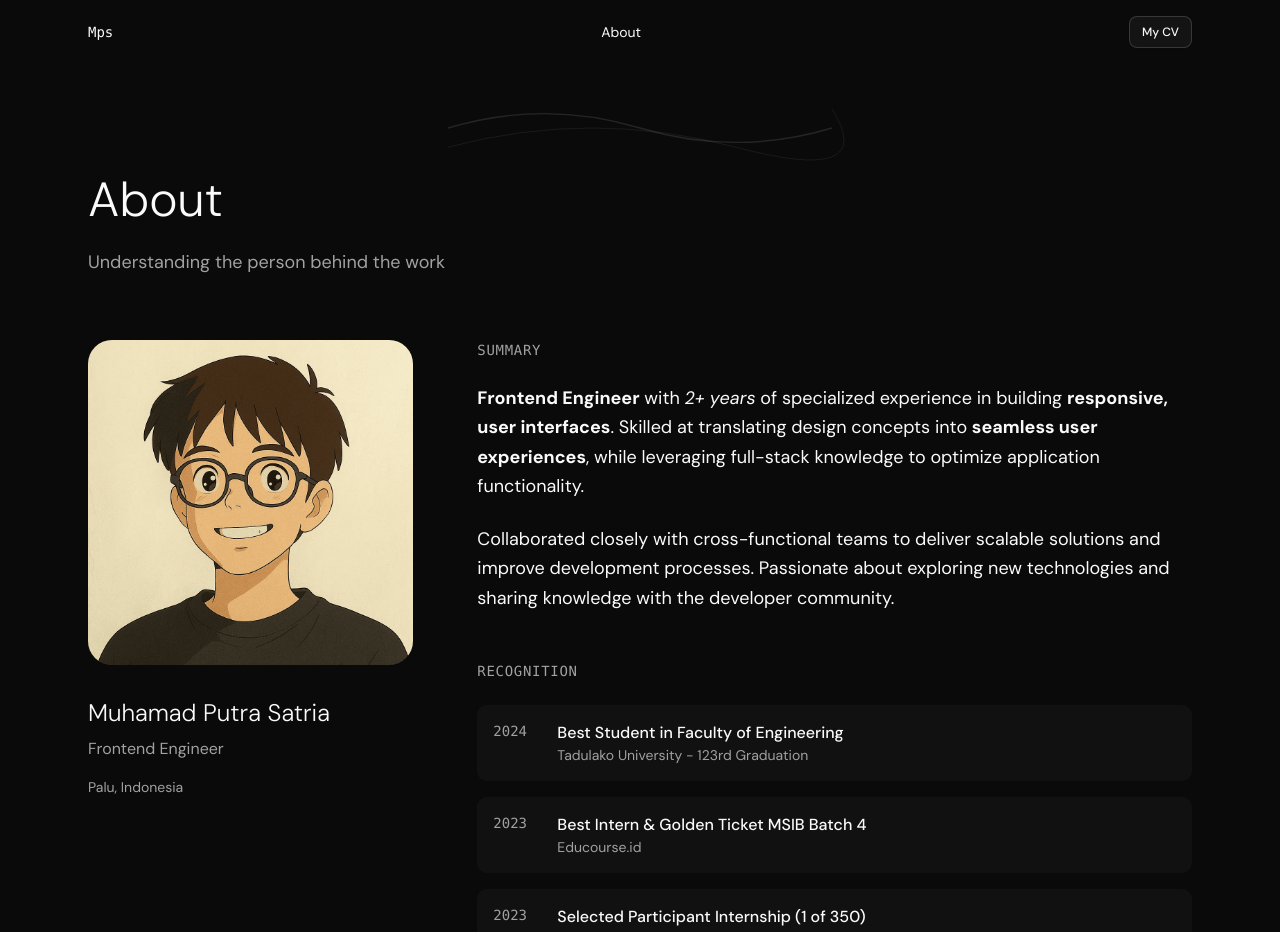
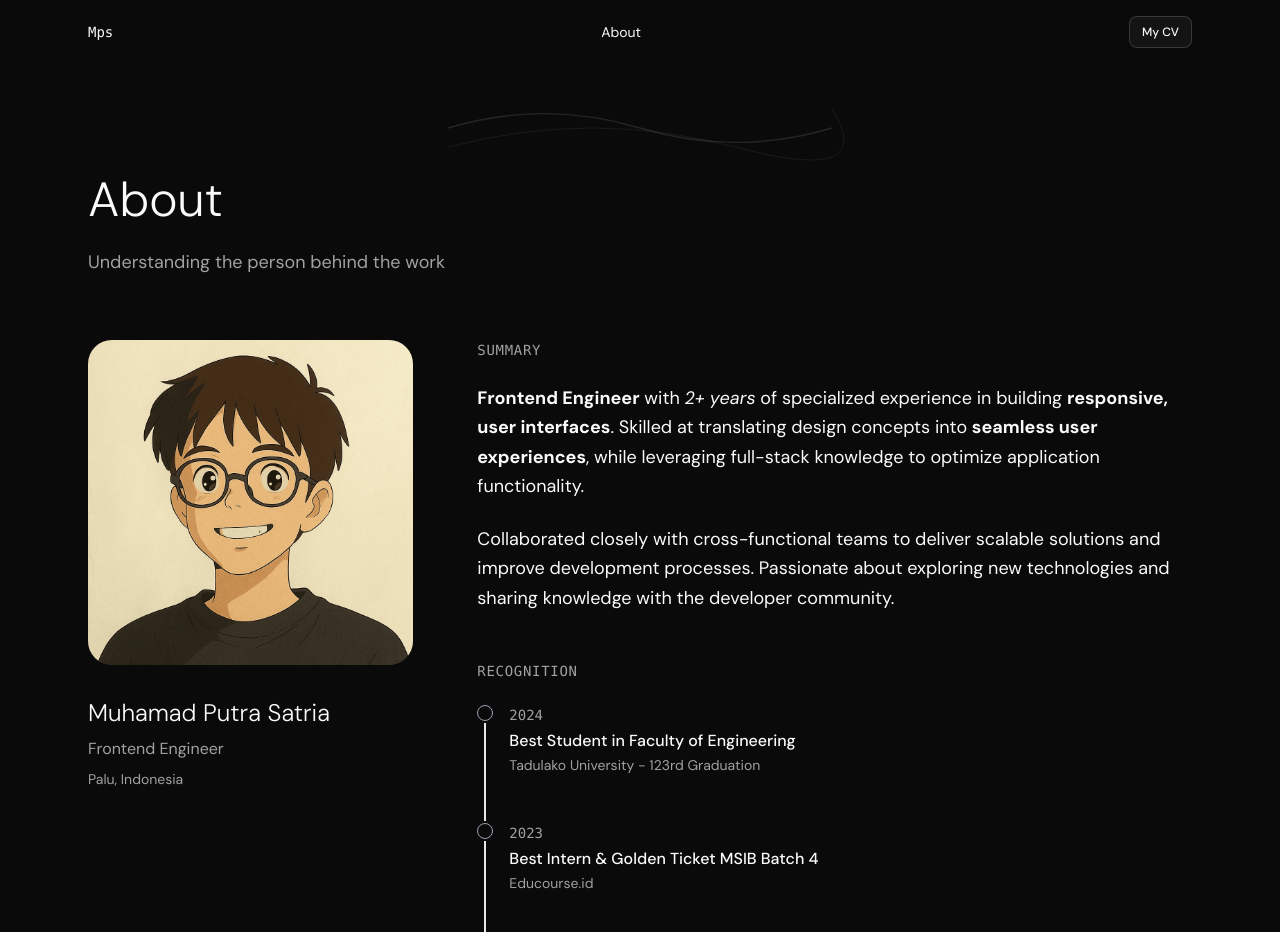
Before and after one commit to mpsalunggg/webku, a React (Vite) app: page /about in a window 1280 px wide. Shown: the top 932 px of the page. Built offline with nearby package versions, Linux system fonts and the light colour scheme.

Commit message:
feat: add timeline component

```diff
--- a/package.json
+++ b/package.json
@@ -22,6 +22,7 @@
     "graphql": "^16.11.0",
     "lucide-react": "^0.507.0",
     "motion": "^12.10.0",
+    "radix-ui": "^1.4.3",
     "react": "^19.0.0",
     "react-dom": "^19.0.0",
     "react-simple-typewriter": "^5.0.1",
--- /dev/null
+++ b/src/components/ui/timeline.tsx
@@ -0,0 +1,208 @@
+import * as React from "react"
+import { Slot } from "radix-ui"
+
+import { cn } from "@/lib/utils"
+
+// Types
+type TimelineContextValue = {
+  activeStep: number
+  setActiveStep: (step: number) => void
+}
+
+// Context
+const TimelineContext = React.createContext<TimelineContextValue | undefined>(
+  undefined
+)
+
+const useTimeline = () => {
+  const context = React.useContext(TimelineContext)
+  if (!context) {
+    throw new Error("useTimeline must be used within a Timeline")
+  }
+  return context
+}
+
+// Components
+interface TimelineProps extends React.HTMLAttributes<HTMLDivElement> {
+  defaultValue?: number
+  value?: number
+  onValueChange?: (value: number) => void
+  orientation?: "horizontal" | "vertical"
+}
+
+function Timeline({
+  defaultValue = 1,
+  value,
+  onValueChange,
+  orientation = "vertical",
+  className,
+  ...props
+}: TimelineProps) {
+  const [activeStep, setInternalStep] = React.useState(defaultValue)
+
+  const setActiveStep = React.useCallback(
+    (step: number) => {
+      if (value === undefined) {
+        setInternalStep(step)
+      }
+      onValueChange?.(step)
+    },
+    [value, onValueChange]
+  )
+
+  const currentStep = value ?? activeStep
+
+  return (
+    <TimelineContext.Provider
+      value={{ activeStep: currentStep, setActiveStep }}
+    >
+      <div
+        data-slot="timeline"
+        className={cn(
+          "group/timeline flex data-[orientation=horizontal]:w-full data-[orientation=horizontal]:flex-row data-[orientation=vertical]:flex-col",
+          className
+        )}
+        data-orientation={orientation}
+        {...props}
+      />
+    </TimelineContext.Provider>
+  )
+}
+
+// TimelineContent
+function TimelineContent({
+  className,
+  ...props
+}: React.HTMLAttributes<HTMLDivElement>) {
+  return (
+    <div
+      data-slot="timeline-content"
+      className={cn("text-muted-foreground text-sm", className)}
+      {...props}
+    />
+  )
+}
+
+// TimelineDate
+interface TimelineDateProps extends React.HTMLAttributes<HTMLTimeElement> {
+  asChild?: boolean
+}
+
+function TimelineDate({
+  asChild = false,
+  className,
+  ...props
+}: TimelineDateProps) {
+  const Comp = asChild ? Slot.Root : "time"
+
+  return (
+    <Comp
+      data-slot="timeline-date"
+      className={cn(
+        "text-muted-foreground mb-1 block text-xs font-medium group-data-[orientation=vertical]/timeline:max-sm:h-4",
+        className
+      )}
+      {...props}
+    />
+  )
+}
+
+// TimelineHeader
+function TimelineHeader({
+  className,
+  ...props
+}: React.HTMLAttributes<HTMLDivElement>) {
+  return (
+    <div data-slot="timeline-header" className={cn(className)} {...props} />
+  )
+}
+
+// TimelineIndicator
+interface TimelineIndicatorProps extends React.HTMLAttributes<HTMLDivElement> {
+  asChild?: boolean
+}
+
+function TimelineIndicator({
+  asChild = false,
+  className,
+  children,
+  ...props
+}: TimelineIndicatorProps) {
+  return (
+    <div
+      data-slot="timeline-indicator"
+      className={cn(
+        "border-primary/20 group-data-completed/timeline-item:border-primary absolute size-4 rounded-full border-2 group-data-[orientation=horizontal]/timeline:-top-6 group-data-[orientation=horizontal]/timeline:left-0 group-data-[orientation=horizontal]/timeline:-translate-y-1/2 group-data-[orientation=vertical]/timeline:top-0 group-data-[orientation=vertical]/timeline:-left-6 group-data-[orientation=vertical]/timeline:-translate-x-1/2",
+        className
+      )}
+      aria-hidden="true"
+      {...props}
+    >
+      {children}
+    </div>
+  )
+}
+
+// TimelineItem
+interface TimelineItemProps extends React.HTMLAttributes<HTMLDivElement> {
+  step: number
+}
+
+function TimelineItem({ step, className, ...props }: TimelineItemProps) {
+  const { activeStep } = useTimeline()
+
+  return (
+    <div
+      data-slot="timeline-item"
+      className={cn(
+        "group/timeline-item has-[+[data-completed]]:[&_[data-slot=timeline-separator]]:bg-primary relative flex flex-1 flex-col gap-0.5 group-data-[orientation=horizontal]/timeline:mt-8 group-data-[orientation=horizontal]/timeline:not-last:pe-8 group-data-[orientation=vertical]/timeline:ms-8 group-data-[orientation=vertical]/timeline:not-last:pb-12",
+        className
+      )}
+      data-completed={step <= activeStep || undefined}
+      {...props}
+    />
+  )
+}
+
+// TimelineSeparator
+function TimelineSeparator({
+  className,
+  ...props
+}: React.HTMLAttributes<HTMLDivElement>) {
+  return (
+    <div
+      data-slot="timeline-separator"
+      className={cn(
+        "bg-primary/10 absolute self-start group-last/timeline-item:hidden group-data-[orientation=horizontal]/timeline:-top-6 group-data-[orientation=horizontal]/timeline:h-0.5 group-data-[orientation=horizontal]/timeline:w-[calc(100%-1rem-0.25rem)] group-data-[orientation=horizontal]/timeline:translate-x-4.5 group-data-[orientation=horizontal]/timeline:-translate-y-1/2 group-data-[orientation=vertical]/timeline:-left-6 group-data-[orientation=vertical]/timeline:h-[calc(100%-1rem-0.25rem)] group-data-[orientation=vertical]/timeline:w-0.5 group-data-[orientation=vertical]/timeline:-translate-x-1/2 group-data-[orientation=vertical]/timeline:translate-y-4.5",
+        className
+      )}
+      aria-hidden="true"
+      {...props}
+    />
+  )
+}
+
+// TimelineTitle
+function TimelineTitle({
+  className,
+  ...props
+}: React.HTMLAttributes<HTMLHeadingElement>) {
+  return (
+    <h3
+      data-slot="timeline-title"
+      className={cn("text-sm font-medium", className)}
+      {...props}
+    />
+  )
+}
+
+export {
+  Timeline,
+  TimelineContent,
+  TimelineDate,
+  TimelineHeader,
+  TimelineIndicator,
+  TimelineItem,
+  TimelineSeparator,
+  TimelineTitle,
+}
--- a/src/pages/about/index.tsx
+++ b/src/pages/about/index.tsx
@@ -5,6 +5,16 @@ import {
   TooltipTrigger,
 } from '@/components/ui/tooltip'
 import { Badge } from '@/components/ui/badge'
+import {
+  Timeline,
+  TimelineContent,
+  TimelineDate,
+  TimelineHeader,
+  TimelineIndicator,
+  TimelineItem,
+  TimelineSeparator,
+  TimelineTitle,
+} from '@/components/ui/timeline'
 import { iconMap, skills, achievements } from '@/constants/about'
 
 const AboutPage = () => {
@@ -42,13 +52,11 @@ const AboutPage = () => {
                     />
                   </div>
 
-                  <div className="text-center lg:text-left">
-                    <h2 className="text-2xl font-light mb-2">
+                  <div className="text-center lg:text-left space-y-2">
+                    <h2 className="text-2xl font-light">
                       Muhamad Putra Satria
                     </h2>
-                    <p className="text-muted-foreground mb-4">
-                      Frontend Engineer
-                    </p>
+                    <p className="text-muted-foreground">Frontend Engineer</p>
                     <p className="text-sm text-muted-foreground">
                       Palu, Indonesia
                     </p>
@@ -89,25 +97,24 @@ const AboutPage = () => {
                   <h3 className="text-sm font-mono text-muted-foreground mb-6 uppercase tracking-wider">
                     Recognition
                   </h3>
-                  <div className="space-y-4">
-                    {achievements.map((achievement) => (
-                      <div
-                        key={achievement.title}
-                        className="flex items-start gap-4 p-4 rounded-lg bg-muted/30 group relative"
-                      >
-                        <span className="text-sm font-mono text-muted-foreground min-w-[3rem]">
-                          {achievement.year}
-                        </span>
-                        <div className="flex-1">
-                          <h4 className="font-medium">
+                  <Timeline defaultValue={achievements.length}>
+                    {achievements.map((achievement, index) => (
+                      <TimelineItem key={achievement.title} step={index + 1}>
+                        <TimelineHeader>
+                          <TimelineDate className="text-sm font-mono">
+                            {achievement.year}
+                          </TimelineDate>
+                          <TimelineTitle className="font-medium text-base">
                             {achievement.tooltip ? (
                               <Tooltip>
                                 <TooltipTrigger asChild>
-                                  <span>{achievement.title}</span>
+                                  <span>
+                                    {achievement.title}
+                                  </span>
                                 </TooltipTrigger>
                                 <TooltipContent
                                   side="top"
-                                  className="max-w-[300px] px-0 text-center"
+                                  className="max-w-[300px]"
                                 >
                                   <p>{achievement.tooltip}</p>
                                 </TooltipContent>
@@ -115,14 +122,16 @@ const AboutPage = () => {
                             ) : (
                               achievement.title
                             )}
-                          </h4>
-                          <p className="text-sm text-muted-foreground">
-                            {achievement.organization}
-                          </p>
-                        </div>
-                      </div>
+                          </TimelineTitle>
+                        </TimelineHeader>
+                        <TimelineContent className="text-sm">
+                          {achievement.organization}
+                        </TimelineContent>
+                        <TimelineIndicator className='border-1 !border-gray-400' />
+                        <TimelineSeparator className='border-1'/>
+                      </TimelineItem>
                     ))}
-                  </div>
+                  </Timeline>
                 </div>
 
                 <div className="relative">
```
Also changed, not shown: 1 other file (tests, documents, lock files or other folders).
